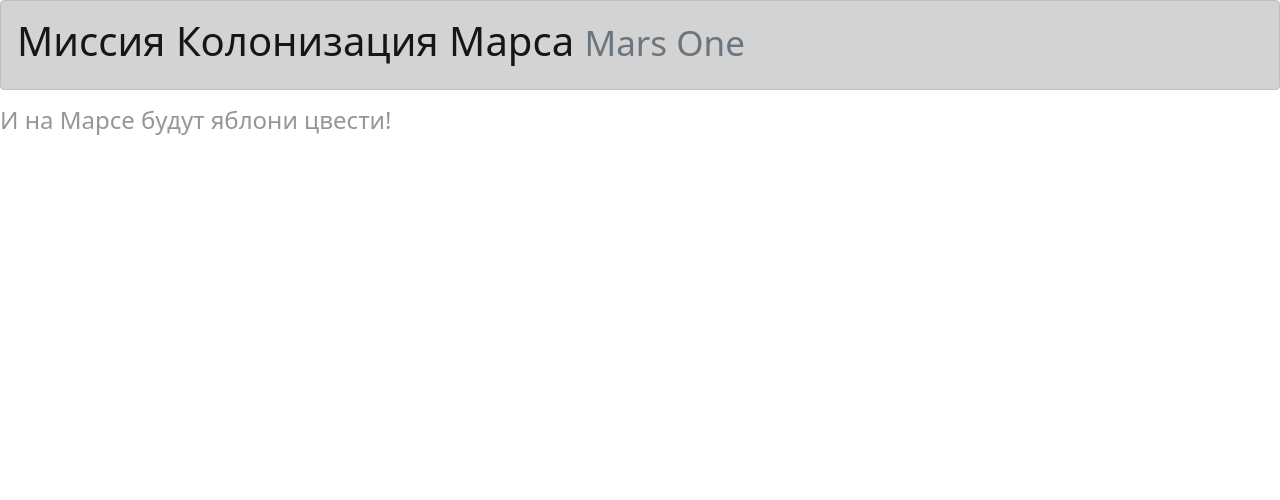
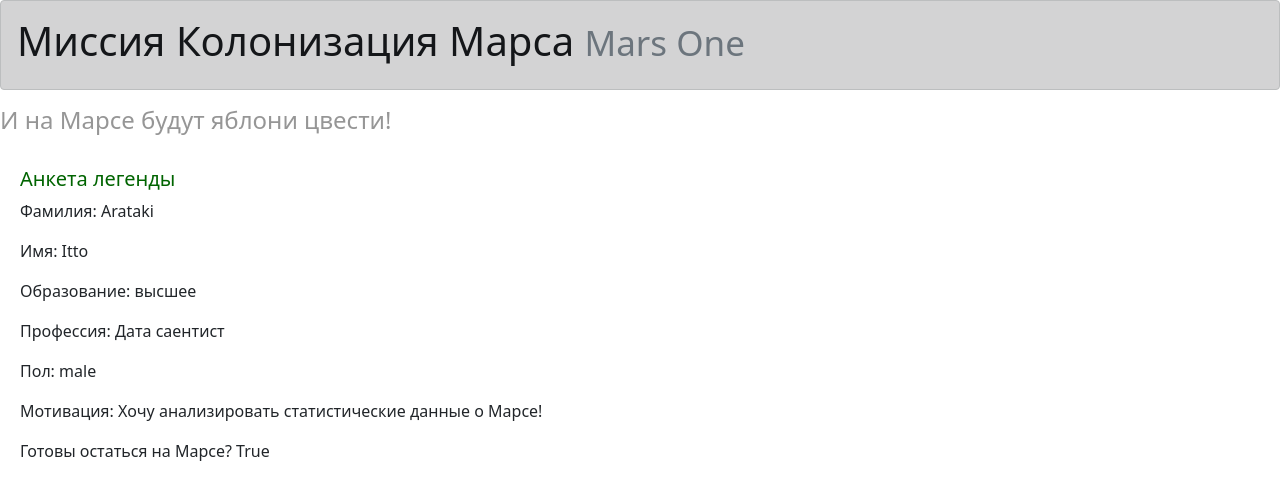
Before and after one commit to NikitaMulyar/flask_wtf_yandex, a Flask app: page /answer in a window 1280 px wide. Shown: the top 500 px of the page. Run offline with Flask 2, Linux system fonts and the light colour scheme.

Commit message:
Задача Автоматический ответ и предыдущие

```diff
--- a/main.py
+++ b/main.py
@@ -28,5 +28,21 @@ def list_prof(list):
     return render_template('list_prof.html', list=list, user_list=user_list)
 
 
+@app.route('/answer')
+@app.route('/auto_answer')
+def answer():
+    title = 'Анкета легенды'
+    surname = 'Arataki'
+    name = 'Itto'
+    education = 'высшее'
+    profession = 'Дата саентист'
+    sex = 'male'
+    motivation = 'Хочу анализировать статистические данные о Марсе!'
+    ready = 'True'
+    d = {'Заголовок': title, 'Фамилия': surname, 'Имя': name, 'Образование': education,
+         'Профессия': profession, 'Пол': sex, 'Мотивация': motivation, 'Готовы остаться на Марсе?': ready}
+    return render_template('auto_answer.html', d=d)
+
+
 if __name__ == '__main__':
     app.run(port=8080, host='127.0.0.1')
--- a/static/css/style.css
+++ b/static/css/style.css
@@ -5,6 +5,15 @@ h4{
 h3{
   display: table;
   margin: 0 auto;
+}
+
+h5{
+  margin-left: 20px;
+  color: rgb(0, 100, 0);
+}
+
+p{
+  margin-left: 20px;
 }
 
 li{
--- /dev/null
+++ b/templates/auto_answer.html
@@ -0,0 +1,14 @@
+{% extends "base.html" %}
+
+{% block content %}
+<link rel="stylesheet" href="../static/css/style2.css"/>
+<br/>
+<h5>{{ d["Заголовок"] }}</h5>
+{% for arg in d %}
+{% if loop.last %}
+<p>{{ arg }} {{ d[arg] }}</p>
+{% elif not(loop.first) %}
+<p>{{ arg }}: {{ d[arg] }}</p>
+{% endif %}
+{% endfor %}
+{% endblock %}
```
